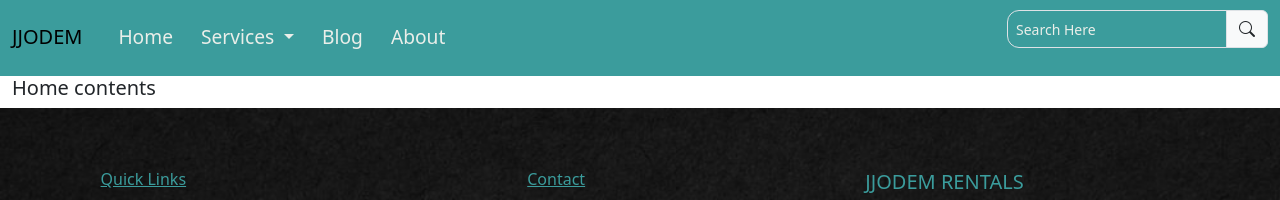
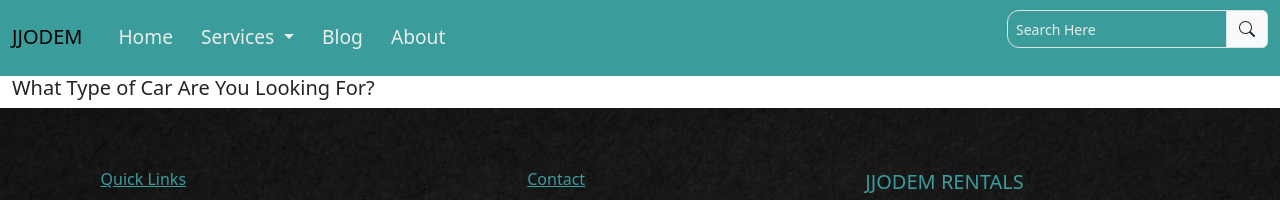
Before and after one commit to worladev/jjodem, a Django app: page / in a window 1280 px wide. Shown: the part 38-238 px from the top of the page. Run offline with Django 5.2, Linux system fonts and the light colour scheme; data that the repository does not hold is empty; some libraries are stand-ins or nearby versions.

Commit message:
displaying contents and modifications to the home template

```diff
--- a/rentals/static/rentals/css/base.css
+++ b/rentals/static/rentals/css/base.css
@@ -0,0 +1,6 @@
+.home-card{
+    margin: 5% auto 5% auto;
+}
+.home-card img{
+    height: 175px;
+}
--- a/rentals/templates/rentals/home.html
+++ b/rentals/templates/rentals/home.html
@@ -1,16 +1,16 @@
 {% extends 'base.html' %}
 
 {% block content %}
-    <h5>Home contents</h5>
+    <h5>What Type of Car Are You Looking For?</h5>
     <div class="row">
         {% for car in car_type %}
-        <div class="col-4">
-            <div class="card" style="width: 18rem;">
-                <img src="{{car.type_image}}" class="card-img-top" alt="...">
+            <div class="col-3">
+                <div class="card home-card" style="width: 18rem;">
+                    <img src="{{car.type_image.url}}" class="card-img-top" alt="...">
                     <div class="card-body">
                         <h5 class="card-title">{{car.type_name}}</h5>
                         <p class="card-text">{{car.description}}</p>
-                    <a href="#" class="btn btn-primary">Go somewhere</a>
+                        <a href="#" class="btn btn-primary">Explore {{car.type_name}}s</a>
                     </div>
                 </div>
             </div>
```
Lines whose indentation alone changed are shown as unchanged.
